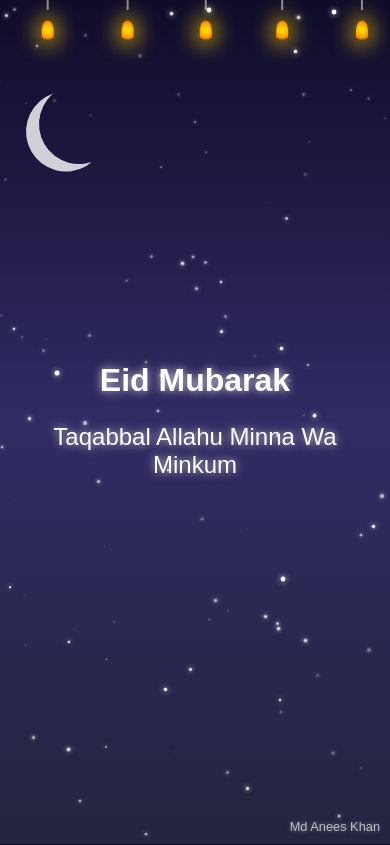
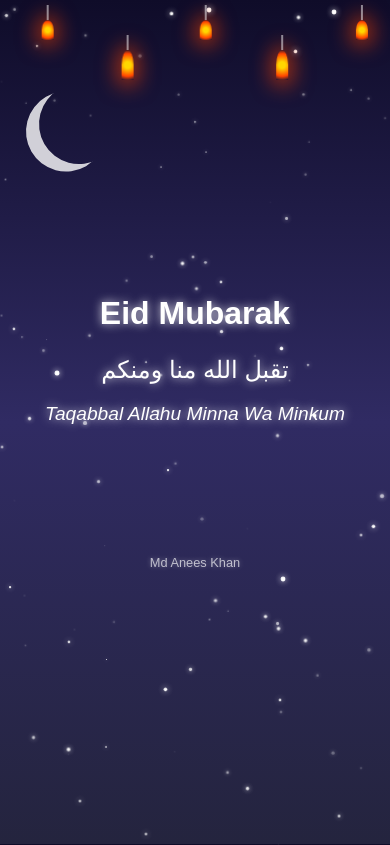
Before and after one commit to anees10z/Eid, a plain HTML site: page index.html in a window 390 px wide. Drawn offline with Linux system fonts and the light colour scheme.

Commit message:
Update index.html

```diff
--- a/index.html
+++ b/index.html
@@ -31,9 +31,16 @@
             margin-bottom: 20px;
         }
 
-        .dua {
+        .dua-arabic {
             font-size: 2.5rem;
             direction: rtl;
+            margin-bottom: 10px;
+        }
+
+        .dua-english {
+            font-size: 2rem;
+            font-style: italic;
+            margin-bottom: 40px; /* Space before signature */
         }
 
         .moon {
@@ -74,7 +81,7 @@
         .lamps {
             position: absolute;
             width: 100%;
-            height: 100px;
+            height: 120px;
             top: 0;
             left: 0;
             z-index: 2;
@@ -84,22 +91,30 @@
             position: absolute;
             width: 20px;
             height: 30px;
-            background: radial-gradient(circle, #ffd700 20%, #ff8c00 70%, transparent);
+            background: radial-gradient(circle, #ffd700 20%, #ff4500 70%, transparent);
             border-radius: 50% 50% 0 0;
-            top: 20px;
-            box-shadow: 0 0 20px 5px rgba(255, 215, 0, 0.6);
+            box-shadow: 0 0 20px 5px rgba(255, 69, 0, 0.6);
         }
 
         .lamp::before {
             content: '';
             position: absolute;
             width: 2px;
-            height: 20px;
             background: #fff;
-            top: -20px;
+            top: -30px;
             left: 50%;
             transform: translateX(-50%);
             opacity: 0.5;
+        }
+
+        .lamp:nth-child(odd) {
+            top: 20px; /* Up position */
+            height: 30px;
+        }
+
+        .lamp:nth-child(even) {
+            top: 50px; /* Down position */
+            height: 40px;
         }
 
         .lamp:nth-child(1) { left: 10%; animation: sway 3s infinite ease-in-out; }
@@ -115,9 +130,6 @@
         }
 
         .signature {
-            position: absolute;
-            bottom: 10px;
-            right: 10px;
             color: white;
             font-size: 1rem;
             opacity: 0.7;
@@ -127,19 +139,25 @@
         /* Mobile responsiveness */
         @media (max-width: 768px) {
             h1 { font-size: 2.5rem; }
-            .dua { font-size: 1.8rem; }
+            .dua-arabic { font-size: 1.8rem; }
+            .dua-english { font-size: 1.5rem; }
             .moon { width: 100px; height: 100px; box-shadow: -20px 0 0 #fff; }
-            .lamp { width: 15px; height: 25px; }
-            .lamp::before { height: 15px; }
+            .lamp { width: 15px; }
+            .lamp:nth-child(odd) { height: 25px; }
+            .lamp:nth-child(even) { height: 35px; }
+            .lamp::before { height: 20px; top: -20px; }
             .signature { font-size: 0.8rem; }
         }
 
         @media (max-width: 480px) {
             h1 { font-size: 2rem; }
-            .dua { font-size: 1.5rem; }
+            .dua-arabic { font-size: 1.5rem; }
+            .dua-english { font-size: 1.2rem; }
             .moon { width: 80px; height: 80px; box-shadow: -15px 0 0 #fff; }
-            .lamp { width: 12px; height: 20px; }
-            .lamp::before { height: 10px; }
+            .lamp { width: 12px; }
+            .lamp:nth-child(odd) { height: 20px; }
+            .lamp:nth-child(even) { height: 30px; }
+            .lamp::before { height: 15px; top: -15px; }
         }
     </style>
 </head>
@@ -155,9 +173,11 @@
     </div>
     <div class="content">
         <h1>Eid Mubarak</h1>
-        <p class="dua">Taqabbal Allahu Minna Wa Minkum</p>
+        <p class="dua-arabic">تقبل الله منا ومنكم</p>
+        <p class="dua-english">Taqabbal Allahu Minna Wa Minkum</p>
+        <br><br><br><br><br>
+        <div class="signature">Md Anees Khan</div>
     </div>
-    <div class="signature">Md Anees Khan</div>
 
     <script>
         // Create twinkling stars
```
